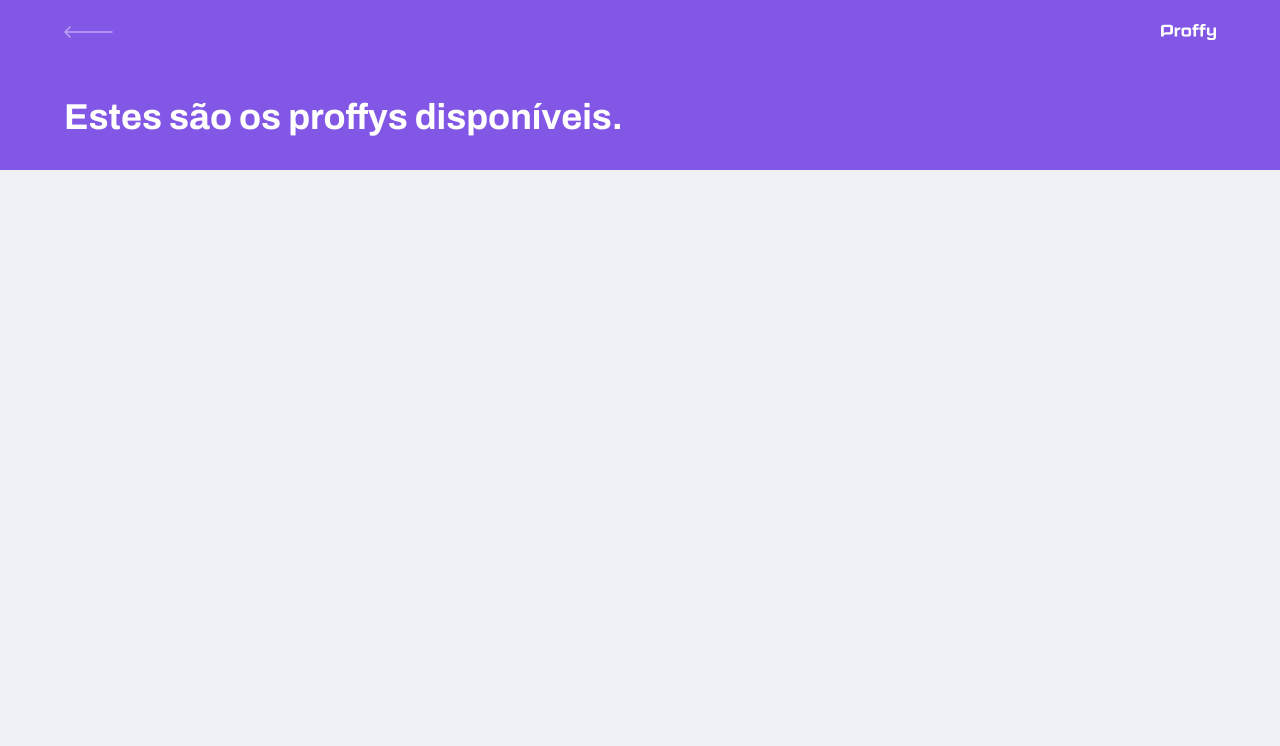
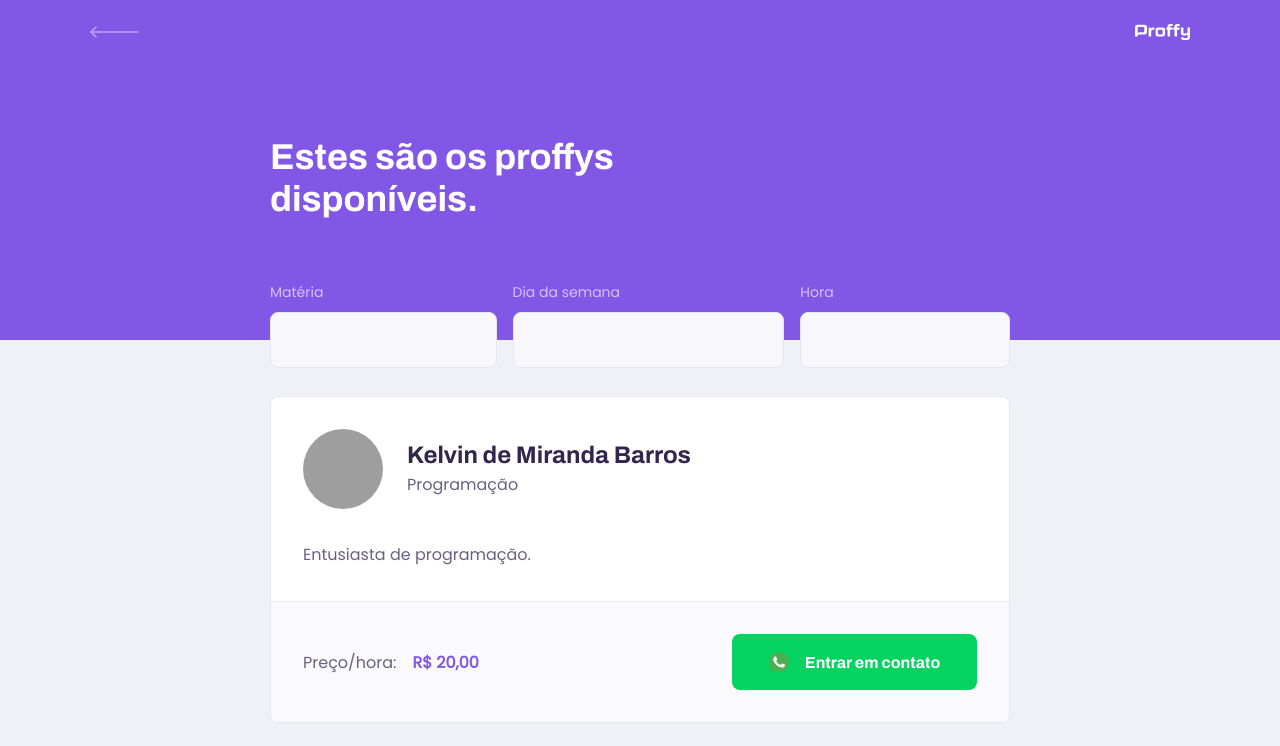
Before and after one commit to kelvindemirandabarros/nlw2, a React (Create React App) app in the folder web/: page /study in a window 1280 px wide. Shown: the top 746 px of the page. Built offline with nearby package versions, Linux system fonts and the light colour scheme; grey boxes are pictures that could not be loaded; the HTML template or start-up script is replaced by a standard one.

Commit message:
v.0.1.4
- Ajustes no componente 'PageHeader'.
- Estilização do componente.
- Adição de componentes nas páginas '/give-classes' e '/study'.
- Estilização da página.
- Componentização do Teacher.

```diff
--- a/web/src/assets/styles/global.css
+++ b/web/src/assets/styles/global.css
@@ -43,6 +43,7 @@
 
 body, input, button, textarea {
     font: 500 1.6rem Poppins;
+    color: var( --color-text-base );
 }
 
 .conteiner {
--- a/web/src/components/PageHeader/index.tsx
+++ b/web/src/components/PageHeader/index.tsx
@@ -2,8 +2,13 @@
 import { Link } from 'react-router-dom';
 import logoImg from '../../assets/images/logo.svg';
 import backIcon from '../../assets/images/icons/back.svg';
+import './styles.css';
 
-function PageHeader () {
+interface PageHeaderProps {
+    title: string;
+}
+
+const PageHeader: React.FC< PageHeaderProps > = ({ title, children }) => {
     return (
         <header className='page-header'>
             <div className="top-bar-container">
@@ -14,7 +19,9 @@
             </div>
 
             <div className='header-content'>
-                <strong>Estes são os proffys disponíveis.</strong>
+                <strong>{ title }</strong>
+
+                { children }
             </div>
         </header>
     );
--- a/web/src/components/PageHeader/styles.css
+++ b/web/src/components/PageHeader/styles.css
@@ -0,0 +1,66 @@
+.page-header {
+    display: flex;
+    flex-direction: column;
+    background-color: var( --color-primary );
+}
+
+.page-header .top-bar-container {
+    width: 90%;
+    margin: 0 auto;
+    display: flex;
+    justify-content: space-between;
+    align-items: center;
+    color: var( --color-text-in-primary );
+    padding: 1.6rem 0;
+}
+
+.page-header .top-bar-container a {
+    height: 3.2rem;
+    transition: opacity 0.2s;
+}
+
+.page-header .top-bar-container a:hover {
+    opacity: 0.6;
+}
+
+.page-header .top-bar-container > img {
+    height: 1.6rem;
+}
+
+.page-header .header-content {
+    width: 90%;
+    margin: 0 auto;
+    position: relative;
+    margin: 3.2rem auto;
+}
+
+.page-header .header-content strong {
+    font: 700 3.6rem Archivo;
+    line-height: 4.2rem;
+    color: var( --color-title-in-primary );
+}
+
+@media ( min-width: 700px ) {
+    .page-header {
+        height: 340px;
+    }
+
+    .page-header .top-bar-container {
+        max-width: 1100px;
+    }
+
+    .page-header .header-content {
+        flex: 1;
+        max-width: 740px;
+        margin: 0 auto;
+        padding-bottom: 48px;
+        display: flex;
+        flex-direction: column;
+        justify-content: center;
+        align-items: flex-start;
+    }
+
+    .page-header .header-content strong {
+        max-width: 350px;
+    }
+}
--- /dev/null
+++ b/web/src/components/TeacherItem/index.tsx
@@ -0,0 +1,34 @@
+import React from 'react';
+import whatsappIcon from '../../assets/images/icons/whatsapp.svg';
+import './styles.css';
+
+function TeacherItem () {
+    return (
+        <article className="teacher-item">
+            <header>
+                <img src="https://avatars1.githubusercontent.com/u/58356555?s=460&u=662b6e4642018e5c94c2ff6f3ad30cf6f5fc2f14&v=4" alt="Kelvin"/>
+                <div>
+                    <strong>Kelvin de Miranda Barros</strong>
+                    <span>Programação</span>
+                </div>
+            </header>
+
+            <p>
+                Entusiasta de programação.
+            </p>
+
+            <footer>
+                <p>
+                    Preço/hora:
+                    <strong>R$ 20,00</strong>
+                </p>
+                <button type='button'>
+                    <img src={ whatsappIcon } alt="Whatsapp"/>
+                    Entrar em contato
+                </button>
+            </footer>
+        </article>
+    );
+}
+
+export default TeacherItem;
--- /dev/null
+++ b/web/src/components/TeacherItem/styles.css
@@ -0,0 +1,101 @@
+.teacher-item {
+    background: var( --color-box-base );
+    border: 1px solid var( --color-line-in-white );
+    border-radius: 0.8rem;
+    margin-top: 2.4rem;
+    overflow: hidden;
+}
+
+.teacher-item header {
+    padding: 3.2rem 2rem;
+    display: flex;
+    align-items: center;
+}
+
+.teacher-item header img {
+    width: 8rem;
+    height: 8rem;
+    border-radius: 50%;
+}
+
+.teacher-item header div {
+    margin-left: 2.4rem;
+}
+
+.teacher-item header div strong {
+    font: 700 2.4rem Archivo;
+    display: block;
+    color: var( --color-text-title );
+}
+
+.teacher-item header div span {
+    font-size: 1.6rem;
+    display: block;
+    margin-top: 0.4rem;
+}
+
+.teacher-item > p {
+    padding: 0 2rem;
+    font-size: 1.6rem;
+    line-height: 2.8rem;
+}
+
+.teacher-item footer {
+    padding: 3.2rem 2rem;
+    background: var( --color-box-footer );
+    border-top: 1px solid var( --color-line-in-white );
+    margin-top: 3.2rem;
+    display: flex;
+    align-items: center;
+    justify-content: space-between;
+}
+
+.teacher-item footer p strong {
+    color: var( --color-primary );
+    font-size: 1.6rem;
+    display: block;
+}
+.teacher-item footer button {
+    width: 20rem;
+    height: 5.6rem;
+    background: var( --color-secundary );
+    color: var( --color-button-text );
+    border: 0;
+    border-radius: 0.8rem;
+    cursor: pointer;
+    font: 700 1.4rem Archivo;
+    display: flex;
+    align-items: center;
+    justify-content: space-evenly;
+    transition: 0.2s;
+}
+
+.teacher-item footer button:hover {
+    background: var( --color-secundary-dark );
+}
+
+@media ( min-width: 700px ) {
+    .teacher-item header,
+    .teacher-item footer {
+        padding: 3.2rem;
+    }
+
+    .teacher-item > p {
+        padding: 0 3.2rem;
+    }
+
+    .teacher-item footer p strong {
+        display: initial;
+        margin-left: 1.6rem;
+    }
+
+    .teacher-item footer button {
+        width: 245px;
+        font-size: 1.6rem;
+        justify-content: center;
+    }
+
+    .teacher-item footer button img {
+        margin-right: 1.6rem;
+    }
+}
--- a/web/src/pages/TeacherForm/index.tsx
+++ b/web/src/pages/TeacherForm/index.tsx
@@ -1,11 +1,13 @@
 import React from 'react';
-import { Link } from 'react-router-dom';
+import PageHeader from '../../components/PageHeader';
+import './styles.css';
 
 function TeacherForm () {
     return (
         <div>
-            <h1>Teacher Form</h1>
-            <Link to='/'>Página Inicial</Link>
+            <PageHeader
+                title='Que incrível que você quer dar aulas.'
+            />
         </div>
     );
 }
--- a/web/src/pages/TeacherList/index.tsx
+++ b/web/src/pages/TeacherList/index.tsx
@@ -1,11 +1,38 @@
 import React from 'react';
 import PageHeader from '../../components/PageHeader';
+import TeacherItem from '../../components/TeacherItem';
 import './styles.css';
 
 function TeacherList () {
     return (
         <div id='page-teacher-list' className='container'>
-            <PageHeader />
+            <PageHeader
+                title='Estes são os proffys disponíveis.'
+            >
+                <form id="search-teachers">
+                    <div className="input-block">
+                        <label htmlFor="subject">Matéria</label>
+                        <input type="text" id='subject'/>
+                    </div>
+
+                    <div className="input-block">
+                        <label htmlFor="week-day">Dia da semana</label>
+                        <input type="text" id='week-day'/>
+                    </div>
+
+                    <div className="input-block">
+                        <label htmlFor="time">Hora</label>
+                        <input type="text" id='time'/>
+                    </div>
+                </form>
+            </PageHeader>
+
+            <main>
+                <TeacherItem />
+                <TeacherItem />
+                <TeacherItem />
+                <TeacherItem />
+            </main>
         </div>
     )
 }
--- a/web/src/pages/TeacherList/styles.css
+++ b/web/src/pages/TeacherList/styles.css
@@ -3,44 +3,70 @@
     height: 100vh;
 }
 
-.page-header {
-    display: flex;
-    flex-direction: column;
-    background-color: var( --color-primary );
+#search-teachers label {
+    color: var( --color-text-in-primary );
 }
 
-.page-header .top-bar-container {
-    width: 90%;
-    margin: 0 auto;
-    display: flex;
-    justify-content: space-between;
-    align-items: center;
-    color: var( --color-text-in-primary );
-    padding: 1.6rem 0;
+#search-teachers .input-block {
+    position: relative;
 }
 
-.page-header .top-bar-container a {
-    height: 3.2rem;
-    transition: opacity 0.2s;
+#search-teachers .input-block + .input-block {
+    margin-top: 1.4rem;
 }
 
-.page-header .top-bar-container a:hover {
-    opacity: 0.6;
+#search-teachers .input-block label {
+    font-size: 1.4rem;
 }
 
-.page-header .top-bar-container > img {
-    height: 1.6rem;
+#search-teachers .input-block input {
+    width: 100%;
+    height: 5.6rem;
+    margin-top: 0.8rem;
+    border-radius: 0.8rem;
+    background: var( --color-input-background );
+    border: 1px solid var( --color-line-in-white );
+    outline: 0;
+    padding: 0 1.6rem;
+    font: 1.6rem Archivo;
 }
 
-.page-header .header-content {
-    width: 90%;
-    margin: 0 auto;
-    position: relative;
-    margin: 3.2rem auto;
+#search-teachers .input-block:focus-within::after {
+    width: calc( 100% - 3.2rem );
+    height: 2px;
+    content: '';
+    background: var( --color-primary-light );
+    position: absolute;
+    left: 1.6rem;
+    right: 1.6rem;
+    bottom: 0;
 }
 
-.page-header .header-content strong {
-    font: 700 3.6rem Archivo;
-    line-height: 4.2rem;
-    color: var( --color-title-in-primary );
+#page-teacher-list main {
+    margin: 3.2rem;
+    width: 90%;
 }
+
+@media ( min-width: 700px ) {
+    #page-teacher-list {
+        max-width: 100%;
+    }
+
+    #search-teachers {
+        display: flex;
+        grid-template-columns: repeat( 3, 1fr );
+        column-gap: 16px;
+        position: absolute;
+        bottom: -28px;
+    }
+
+    #search-teachers .input-block + .input-block {
+        margin-top: 0;
+    }
+
+    #page-teacher-list main {
+        padding: 3.2rem 0;
+        max-width: 740px;
+        margin: 0 auto;
+    }
+}
```
Also changed, not shown: web/src/pages/TeacherForm/styles.css (added).
